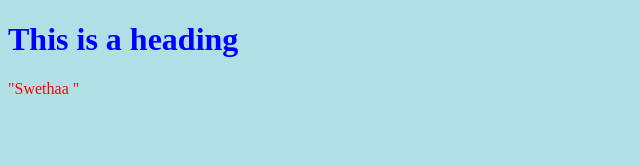
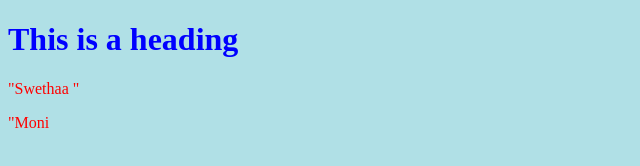
Before and after one commit to swethaasp/GitGithub, a plain HTML site: page index.html in a window 1280 px wide. Shown: the full height of the page, 0-640 px from the left. Drawn offline with Linux system fonts and the light colour scheme.

Commit message:
initial Update index.html

```diff
--- a/index.html
+++ b/index.html
@@ -12,6 +12,6 @@ p    {color: red;}
 
 <h1>This is a heading</h1>
 <p> "Swethaa "</p>
-
+<p>"Moni</p>
 </body>
 </html>
```
